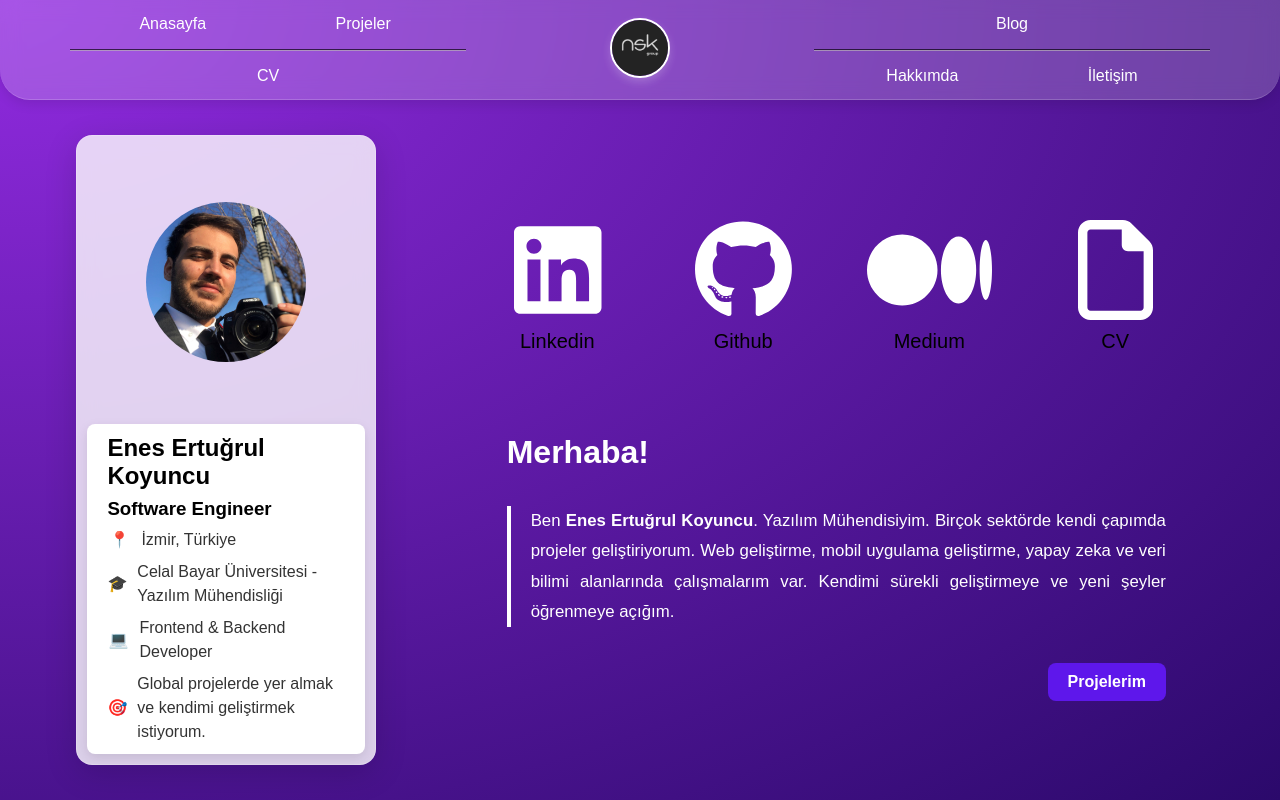
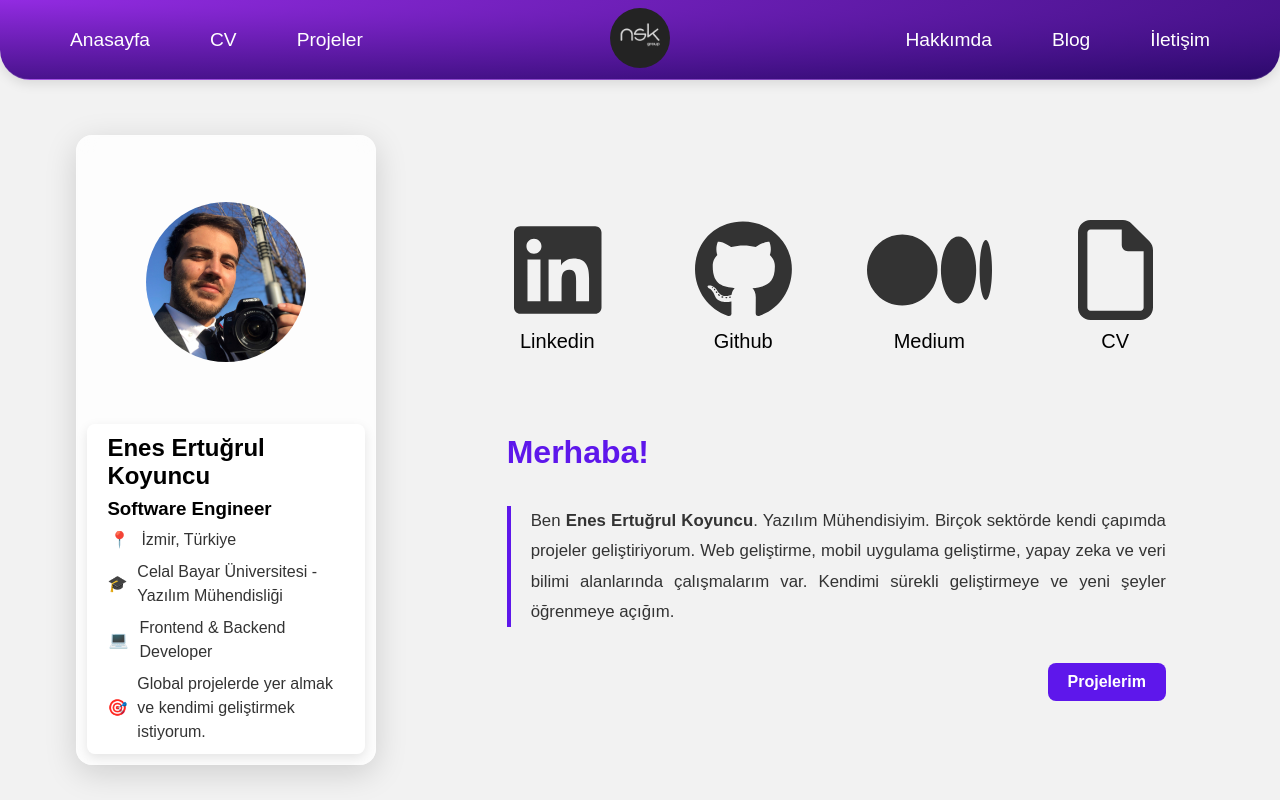
Before and after one commit to EnesKoyuncu/portfolio, a React (Vite) app: page / in a window 1280 px wide. Built offline with nearby package versions, Linux system fonts and the light colour scheme.

Commit message:
Login Temp done/ not gonna change

```diff
--- a/src/App.css
+++ b/src/App.css
@@ -6,11 +6,12 @@
   justify-content: center;
   align-items: center;
 
-  background: radial-gradient(
+  /* background: radial-gradient(
     at left top,
     rgb(146, 43, 225) 0px,
     rgb(43, 9, 107) 100%
-  );
+  ); */
+  background: #f2f2f2;
   font-family: "Arial", sans-serif;
 }
 
--- a/src/components/Header.tsx
+++ b/src/components/Header.tsx
@@ -4,45 +4,20 @@
 export default function Header() {
   return (
     <div className="header-main">
-      <div className="header-left">
-        <div className="header-left-top">
-          <div className="header-left-top-left">
-            <a href="#">Anasayfa</a>
-          </div>
-          <div className="header-left-top-mid"></div>
-          <div className="header-left-top-right">
-            <a href="#">Projeler</a>
-          </div>
-        </div>
-        <div className="header-left-bottom">
-          <div className="header-left-bottom-left"></div>
-          <div className="header-left-bottom-mid">
-            <a href="#">CV</a>
-          </div>
-          <div className="header-left-bottom-right"></div>
-        </div>
+      <div className="header-links header-left">
+        <a href="#home">Anasayfa</a>
+        <a href="#cv">CV</a>
+        <a href="#projects">Projeler</a>
       </div>
-      <div className="header-mid">
+
+      <div className="header-logo">
         <img src={nskLogo} alt="nsk logo" />
       </div>
 
-      <div className="header-right">
-        <div className="header-right-top">
-          <div className="header-right-top-left"></div>
-          <div className="header-right-top-mid">
-            <a href="#">Blog</a>
-          </div>
-          <div className="header-right-top-right"></div>
-        </div>
-        <div className="header-right-bottom">
-          <div className="header-right-bottom-left">
-            <a href="#">Hakkımda</a>
-          </div>
-          <div className="header-right-bottom-mid"></div>
-          <div className="header-right-bottom-right">
-            <a href="#">İletişim</a>
-          </div>
-        </div>
+      <div className="header-links header-right">
+        <a href="#about">Hakkımda</a>
+        <a href="#blog">Blog</a>
+        <a href="#contact">İletişim</a>
       </div>
     </div>
   );
--- a/src/css/header.css
+++ b/src/css/header.css
@@ -1,183 +1,62 @@
-* {
-  margin: 0;
-  padding: 0;
-  box-sizing: border-box;
-}
-
+/* === Header Düzeni === */
 .header-main {
   position: fixed;
   top: 0;
   width: 100%;
-  height: 100px;
+  height: 80px;
   display: flex;
   align-items: center;
   justify-content: space-between;
-  padding: 0 20px;
-  background: rgba(255, 255, 255, 0.2);
+  padding: 0 70px;
+  /* background: rgba(255, 255, 255, 0.2); */
+  background: radial-gradient(
+    at left top,
+    rgb(146, 43, 225) 0px,
+    rgb(43, 9, 107) 100%
+  );
   border-radius: 0 0 30px 30px;
   backdrop-filter: blur(10px);
   box-shadow: 0 4px 12px rgba(0, 0, 0, 0.1);
   border-bottom: 1px solid rgba(255, 255, 255, 0.18);
-  color: white;
   z-index: 999;
 }
 
-/* .header-main a {
-  text-decoration: none;
-  color: white;
-  font-size: 1.2rem;
-  margin: 0 15px;
-  transition: color 0.3s ease;
-} */
-
-.header-main a {
-  position: relative;
-  display: inline-block;
-  padding: 8px 12px;
-  text-decoration: none;
-  color: white;
+/* === Logo === */
+.header-logo {
+  position: absolute;
+  left: 50%;
+  transform: translateX(-50%);
 }
 
-.header-main a::after {
-  content: "";
-  position: absolute;
-  width: 0;
-  height: 2px;
-  left: 0;
-  bottom: -4px;
-  background-color: #ffdd57;
-  transition: width 0.3s ease-in-out;
-}
-
-.header-main a:hover::after {
-  width: 100%;
-}
-
-/* .header-main a:hover {
-  color: #ffdd57;
-} */
-
-/* .header-main:hover {
-  background-color: rgba(255, 255, 255, 0.95);
-  box-shadow: 0 4px 16px rgba(0, 0, 0, 0.1);
-} */
-
-/*! 3 ANA KISIM SOL ORTA SAĞ */
-
-.header-left {
-  flex: 0 0 40%;
-  display: flex;
-  flex-direction: column;
-  justify-content: center;
-  align-items: center;
-  height: 100%;
-}
-
-.header-mid {
-  flex: 0 0 20%;
-  text-align: center;
-}
-
-.header-mid img {
+.header-logo img {
   width: 60px;
   height: 60px;
   border-radius: 50%;
   object-fit: cover;
-  border: 2px solid white;
-  box-shadow: 0 4px 8px rgba(255, 255, 255, 0.2);
 }
 
-.header-mid img:hover {
-  transform: scale(1.2);
-  box-shadow: 0 12px 24px rgba(94, 23, 235, 0.4);
-  cursor: pointer;
-  transform: rotate(10deg) scale(1.2);
+/* === Link Grupları === */
+.header-links {
+  display: flex;
+  gap: 60px;
+}
+
+.header-left {
+  justify-content: flex-start;
 }
 
 .header-right {
-  flex: 0 0 40%;
-  display: flex;
-  flex-direction: column;
-  justify-content: center;
-  align-items: center;
-  height: 100%;
+  justify-content: flex-end;
 }
 
-/*! SOL PARÇA İÇİ  */
-
-.header-left-top {
-  display: flex;
-  flex-direction: row;
-  justify-content: space-evenly;
-  align-items: center;
-  width: 80%;
-  padding: 8px;
-  border-bottom: 1px solid rgba(0, 0, 0, 0.66);
+/* === Link Stili === */
+.header-main a {
+  text-decoration: none;
+  color: white;
+  font-size: 1.2rem;
+  transition: color 0.3s ease;
 }
 
-.header-left-top-left {
-  flex: 0 0 30%;
-  text-align: center;
+.header-main a:hover {
+  color: #ffdd57;
 }
-
-.header-left-top-right {
-  flex: 0 0 30%;
-  text-align: center;
-}
-
-.header-left-bottom {
-  display: flex;
-  flex-direction: row;
-  justify-content: space-evenly;
-  align-items: center;
-  width: 80%;
-  padding: 8px;
-  border-top: 1px solid rgba(187, 182, 182, 0.66);
-}
-
-/*! SAĞ PARÇA İÇİ */
-
-.header-right-top {
-  display: flex;
-  flex-direction: row;
-  justify-content: space-evenly;
-  align-items: center;
-  width: 80%;
-  padding: 8px;
-  border-bottom: 1px solid rgba(0, 0, 0, 0.66);
-}
-
-.header-right-top-left {
-  flex: 0 0 30%;
-  text-align: center;
-}
-
-.header-right-top-right {
-  flex: 0 0 30%;
-  text-align: center;
-}
-
-.header-right-bottom {
-  display: flex;
-  flex-direction: row;
-  justify-content: space-evenly;
-  align-items: center;
-  width: 80%;
-  padding: 8px;
-  border-top: 1px solid rgba(187, 182, 182, 0.66);
-}
-
-/* ! BAKICAZ */
-
-/* ==== Responsive Ayarları ==== */
-@media (max-width: 768px) {
-  .header-main {
-    flex-direction: column;
-    height: auto;
-    padding: 10px;
-  }
-
-  .header-main a {
-    margin: 10px 0;
-  }
-}
--- a/src/css/hero.css
+++ b/src/css/hero.css
@@ -113,8 +113,8 @@
 /* Merhaba başlığı */
 .about-tab1 h1 {
   font-size: 2rem;
-  /* color: #5e17eb; */
-  color: White;
+  color: #5e17eb;
+  /* color: White; */
   margin: 0;
 }
 .about-tab2 {
@@ -129,13 +129,13 @@
 
 .speech {
   font-size: 1.05rem;
-  /* color: #333; */
-  color: white;
+  color: #333;
+  /* color: white; */
   line-height: 1.8;
   text-align: justify;
   padding-left: 20px;
-  /* border-left: 4px solid #5e17eb; */
-  border-left: 4px solid #ffffff;
+  border-left: 4px solid #5e17eb;
+  /* border-left: 4px solid #ffffff; */
 }
 
 /* Projelerim butonu */
@@ -176,7 +176,7 @@
 /* ! DENEME */
 
 .hero-right-section svg {
-  color: #ffffff;
+  color: #333;
   /* font-size: 6rem; */
   transition: all 0.3s ease-in-out;
 }
```
